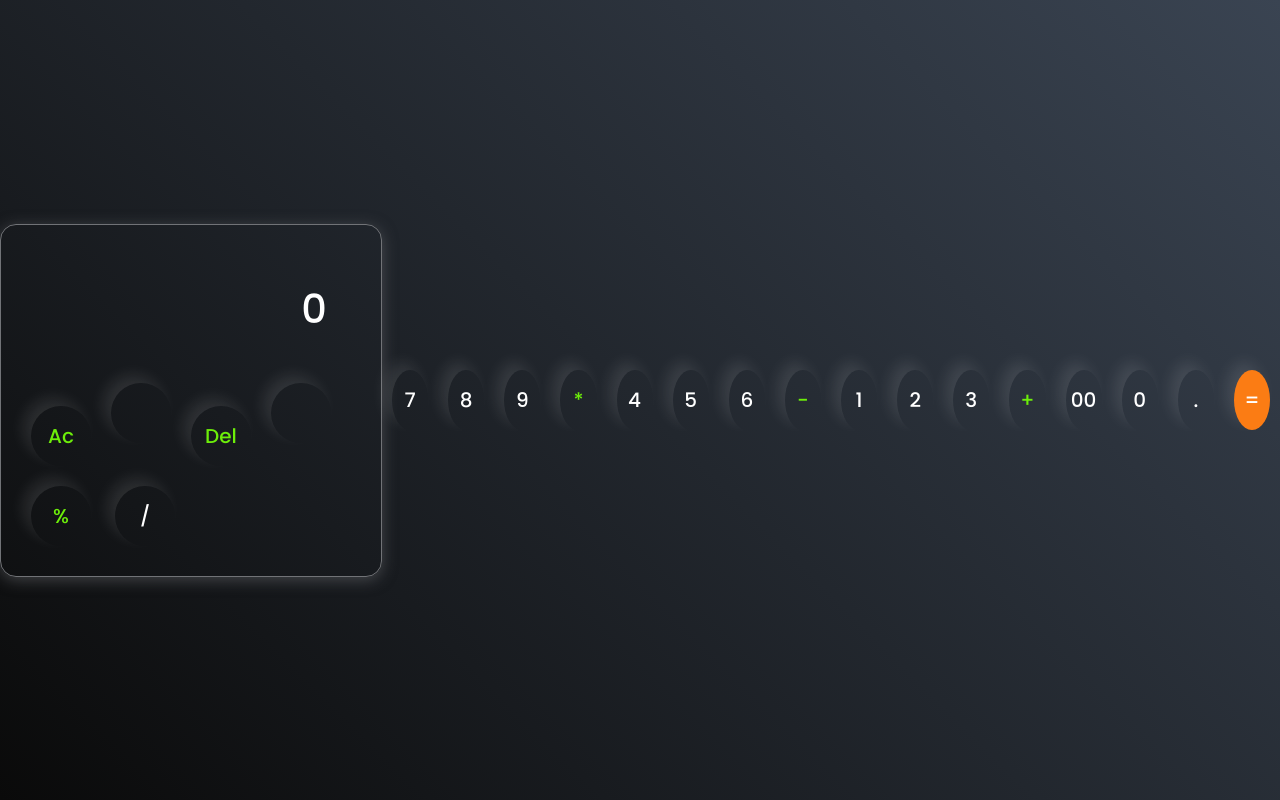
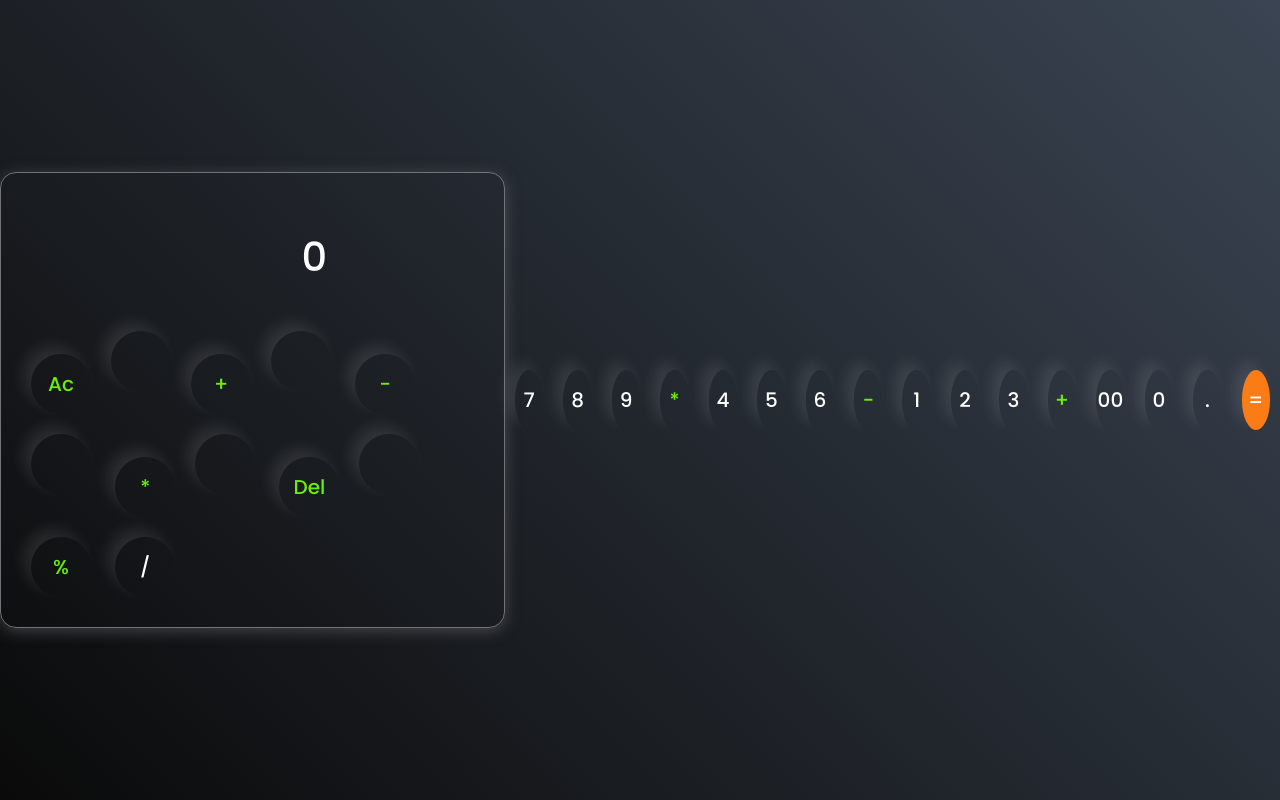
Before and after one commit to bjabhandari/Calculator, a plain HTML site: page index.html in a window 1280 px wide. Drawn offline with Linux system fonts and the light colour scheme.

Commit message:
add operator

```diff
--- a/index.html
+++ b/index.html
@@ -11,6 +11,9 @@
     <input type="text" placeholder="0" id="inputBox">
     <div >
         <button class="operater">Ac<button>
+            <button class="operater">+<button></button>
+            <button class="operater">-<button></button>
+            <button class="operater">*<button></button>
     <button class="operater">Del<button>
         <button class="operater">%</button>
         <button>/</button>
@@ -20,6 +23,7 @@
         <button>7</button>
         <button>8</button>
         <button>9</button>
+
         <button class="operater">*</button>
     </div>
     </div>
```
